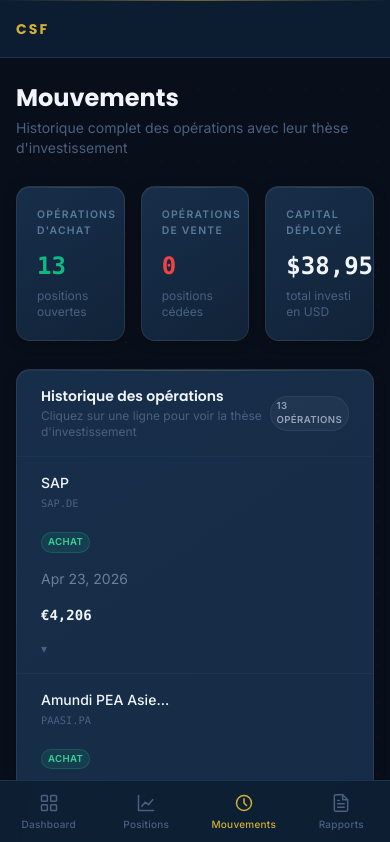
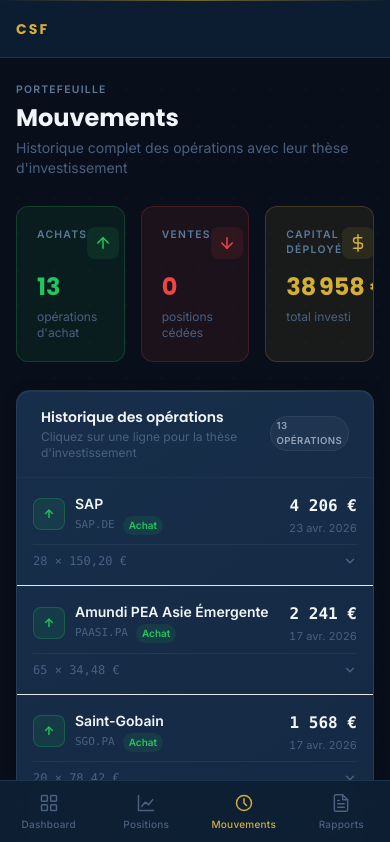
Before and after one commit to perriereti-sys/clermont-student-fund, a Next.js app in the folder clermont-student-fund/: page /mouvements in a window 390 px wide. Shown: the top 842 px of the page. Built offline with nearby package versions, Linux system fonts and the light colour scheme.

Commit message:
feat: page mouvements redesign — colonnes alignées, mobile propre, dates FR

```diff
--- a/clermont-student-fund/app/mouvements/page.tsx
+++ b/clermont-student-fund/app/mouvements/page.tsx
@@ -5,37 +5,98 @@ import { Movement } from '@/lib/types';
 export default function MouvementsPage() {
   const movements = movementsData.movements as Movement[];
 
-  const totalBuys     = movements.filter((m) => m.type === 'BUY').length;
-  const totalSells    = movements.filter((m) => m.type === 'SELL').length;
-  const totalInvested = movements.filter((m) => m.type === 'BUY').reduce((s, m) => s + m.totalEUR, 0);
+  const buys     = movements.filter(m => m.type === 'BUY');
+  const sells    = movements.filter(m => m.type === 'SELL');
+  const invested = buys.reduce((s, m) => s + m.totalEUR, 0);
+  const divs     = movements.filter(m => m.type === 'DIVIDEND');
 
-  const fmtUsd = (n: number) =>
-    new Intl.NumberFormat('en-US', { style: 'currency', currency: 'USD', maximumFractionDigits: 0 }).format(n);
+  const fmtEur = (n: number) =>
+    new Intl.NumberFormat('fr-FR', { style: 'currency', currency: 'EUR', maximumFractionDigits: 0 }).format(n);
 
   const stats = [
-    { label: 'Opérations d\'achat',  value: totalBuys,            color: 'text-gain',      sub: 'positions ouvertes'    },
-    { label: 'Opérations de vente',  value: totalSells,           color: 'text-loss',      sub: 'positions cédées'      },
-    { label: 'Capital déployé',      value: fmtUsd(totalInvested),color: 'text-slate-100', sub: 'total investi en USD'  },
+    {
+      label: 'Achats',
+      value: buys.length,
+      sub: 'opérations d\'achat',
+      color: '#22c55e',
+      bg: 'rgba(34,197,94,0.08)',
+      border: 'rgba(34,197,94,0.2)',
+      icon: (
+        <svg width="18" height="18" viewBox="0 0 24 24" fill="none" stroke="currentColor" strokeWidth="2" strokeLinecap="round" strokeLinejoin="round">
+          <line x1="12" y1="19" x2="12" y2="5" /><polyline points="5 12 12 5 19 12" />
+        </svg>
+      ),
+    },
+    {
+      label: 'Ventes',
+      value: sells.length,
+      sub: 'positions cédées',
+      color: '#ef4444',
+      bg: 'rgba(239,68,68,0.08)',
+      border: 'rgba(239,68,68,0.2)',
+      icon: (
+        <svg width="18" height="18" viewBox="0 0 24 24" fill="none" stroke="currentColor" strokeWidth="2" strokeLinecap="round" strokeLinejoin="round">
+          <line x1="12" y1="5" x2="12" y2="19" /><polyline points="19 12 12 19 5 12" />
+        </svg>
+      ),
+    },
+    {
+      label: 'Capital déployé',
+      value: fmtEur(invested),
+      sub: 'total investi',
+      color: '#D4AF37',
+      bg: 'rgba(212,175,55,0.08)',
+      border: 'rgba(212,175,55,0.2)',
+      icon: (
+        <svg width="18" height="18" viewBox="0 0 24 24" fill="none" stroke="currentColor" strokeWidth="2" strokeLinecap="round" strokeLinejoin="round">
+          <line x1="12" y1="1" x2="12" y2="23" />
+          <path d="M17 5H9.5a3.5 3.5 0 0 0 0 7h5a3.5 3.5 0 0 1 0 7H6" />
+        </svg>
+      ),
+    },
+    ...(divs.length > 0 ? [{
+      label: 'Dividendes',
+      value: divs.length,
+      sub: 'perçus',
+      color: '#3b82f6',
+      bg: 'rgba(59,130,246,0.08)',
+      border: 'rgba(59,130,246,0.2)',
+      icon: (
+        <svg width="18" height="18" viewBox="0 0 24 24" fill="none" stroke="currentColor" strokeWidth="2" strokeLinecap="round" strokeLinejoin="round">
+          <polyline points="22 12 18 12 15 21 9 3 6 12 2 12" />
+        </svg>
+      ),
+    }] : []),
   ];
 
   return (
     <div className="flex flex-col gap-7">
 
-      {/* Page header */}
+      {/* Header */}
       <div>
+        <p className="section-label mb-1">Portefeuille</p>
         <h1 className="font-display font-bold text-2xl text-slate-100">Mouvements</h1>
         <p className="text-sm mt-1" style={{ color: '#4A6080' }}>
           Historique complet des opérations avec leur thèse d'investissement
         </p>
       </div>
 
-      {/* Summary stats */}
-      <div className="grid grid-cols-3 gap-4">
-        {stats.map(({ label, value, color, sub }) => (
-          <div key={label} className="card relative overflow-hidden rounded-xl p-5">
-            <div className="absolute top-0 inset-x-0 h-px bg-gradient-to-r from-transparent via-gold/15 to-transparent" />
-            <p className="section-label mb-3">{label}</p>
-            <p className={`font-display font-bold text-2xl font-mono ${color}`}>{value}</p>
+      {/* Stats */}
+      <div className={`grid gap-4 ${stats.length === 4 ? 'grid-cols-2 sm:grid-cols-4' : 'grid-cols-3'}`}>
+        {stats.map(({ label, value, sub, color, bg, border, icon }) => (
+          <div
+            key={label}
+            className="relative rounded-xl p-5 overflow-hidden"
+            style={{ background: bg, border: `1px solid ${border}` }}
+          >
+            <div className="flex items-start justify-between mb-3">
+              <p className="section-label">{label}</p>
+              <div className="w-8 h-8 rounded-lg flex items-center justify-center flex-shrink-0"
+                style={{ background: `${color}18`, color }}>
+                {icon}
+              </div>
+            </div>
+            <p className="font-display font-bold text-2xl tabular-nums" style={{ color }}>{value}</p>
             <p className="text-xs mt-1.5" style={{ color: '#4A6080' }}>{sub}</p>
           </div>
         ))}
--- a/clermont-student-fund/components/movements/MovementsTable.tsx
+++ b/clermont-student-fund/components/movements/MovementsTable.tsx
@@ -5,11 +5,18 @@ import { Movement } from '@/lib/types';
 
 interface Props { movements: Movement[] }
 
-const TYPE_CFG: Record<string, { label: string; badge: string }> = {
-  BUY:      { label: 'Achat',    badge: 'badge-gain'  },
-  SELL:     { label: 'Vente',    badge: 'badge-loss'  },
-  DIVIDEND: { label: 'Dividende',badge: 'badge-blue'  },
+const TYPE_CFG: Record<string, { label: string; color: string; bg: string; border: string }> = {
+  BUY:      { label: 'Achat',     color: '#22c55e', bg: 'rgba(34,197,94,0.1)',   border: 'rgba(34,197,94,0.25)'  },
+  SELL:     { label: 'Vente',     color: '#ef4444', bg: 'rgba(239,68,68,0.1)',   border: 'rgba(239,68,68,0.25)'  },
+  DIVIDEND: { label: 'Dividende', color: '#3b82f6', bg: 'rgba(59,130,246,0.1)',  border: 'rgba(59,130,246,0.25)' },
 };
+
+const fmtDate  = (s: string) => new Date(s).toLocaleDateString('fr-FR', { day: 'numeric', month: 'short', year: 'numeric' });
+const fmtTotal = (n: number, cur: string) =>
+  new Intl.NumberFormat('fr-FR', { style: 'currency', currency: cur === 'EUR' ? 'EUR' : 'USD', maximumFractionDigits: 0 }).format(n);
+const fmtPrice = (n: number, cur: string) =>
+  new Intl.NumberFormat('fr-FR', { style: 'currency', currency: cur === 'EUR' ? 'EUR' : 'USD', minimumFractionDigits: 2, maximumFractionDigits: 2 }).format(n);
+const fmtQty   = (n: number) => n % 1 === 0 ? n.toString() : n.toFixed(4);
 
 export default function MovementsTable({ movements }: Props) {
   const [expandedId, setExpandedId] = useState<string | null>(null);
@@ -17,20 +24,6 @@ export default function MovementsTable({ movements }: Props) {
   const sorted = [...movements].sort((a, b) =>
     new Date(b.date).getTime() - new Date(a.date).getTime()
   );
-
-  const fmtAmount = (n: number, currency: string) =>
-    new Intl.NumberFormat('en-US', {
-      style: 'currency',
-      currency: currency === 'EUR' ? 'EUR' : 'USD',
-      maximumFractionDigits: 0,
-    }).format(n);
-  const fmtPrice = (n: number, currency: string) =>
-    new Intl.NumberFormat('en-US', {
-      style: 'currency',
-      currency: currency === 'EUR' ? 'EUR' : 'USD',
-      maximumFractionDigits: 2,
-    }).format(n);
-  const fmtDate = (s: string) => new Date(s).toLocaleDateString('en-US', { day: '2-digit', month: 'short', year: 'numeric' });
 
   return (
     <div className="card-static relative overflow-hidden rounded-2xl">
@@ -40,68 +33,164 @@ export default function MovementsTable({ movements }: Props) {
       <div className="px-6 py-4 border-b border-navy-600 flex items-center justify-between">
         <div>
           <h2 className="text-sm font-display font-semibold text-slate-100">Historique des opérations</h2>
-          <p className="text-xs mt-0.5" style={{ color: '#4A6080' }}>Cliquez sur une ligne pour voir la thèse d'investissement</p>
+          <p className="text-xs mt-0.5" style={{ color: '#4A6080' }}>Cliquez sur une ligne pour la thèse d'investissement</p>
         </div>
         <span className="badge badge-gray">{movements.length} opérations</span>
       </div>
 
-      {/* Table header */}
-      <div className="hidden sm:grid grid-cols-[180px_100px_1fr_1fr_140px_32px] gap-4 px-6 py-2.5 border-b border-navy-600"
-        style={{ background: 'rgba(9,15,26,0.4)' }}>
-        {['Actif', 'Type', 'Date', 'Montant', 'Détail', ''].map(h => (
-          <p key={h} className="section-label">{h}</p>
-        ))}
+      {/* Column headers — desktop only */}
+      <div
+        className="hidden sm:flex items-center px-6 py-2.5 border-b border-navy-600 gap-4"
+        style={{ background: 'rgba(9,15,26,0.4)' }}
+      >
+        <p className="section-label flex-1 min-w-0">Actif</p>
+        <p className="section-label w-20 text-center">Type</p>
+        <p className="section-label w-32 text-right">Date</p>
+        <p className="section-label w-40 text-right">Détail</p>
+        <p className="section-label w-28 text-right">Montant</p>
+        <div className="w-5" />
       </div>
 
       {/* Rows */}
-      <div className="divide-y divide-navy-600">
+      <div className="divide-y" style={{ borderColor: 'rgba(255,255,255,0.05)' }}>
         {sorted.map((mov) => {
-          const cfg = TYPE_CFG[mov.type] ?? { label: mov.type, badge: 'badge-gray' };
+          const cfg    = TYPE_CFG[mov.type] ?? { label: mov.type, color: '#94a3b8', bg: 'rgba(148,163,184,0.1)', border: 'rgba(148,163,184,0.2)' };
           const isOpen = expandedId === mov.id;
 
           return (
             <div key={mov.id}>
               <button
                 onClick={() => setExpandedId(isOpen ? null : mov.id)}
-                className={`w-full text-left transition-colors duration-150 group ${isOpen ? 'bg-navy-700' : 'hover:bg-navy-700/60'}`}
+                className="w-full text-left transition-colors duration-150"
+                style={{ background: isOpen ? 'rgba(212,175,55,0.03)' : undefined }}
               >
-                <div className="px-6 py-4 grid sm:grid-cols-[180px_100px_1fr_1fr_140px_32px] items-center gap-4">
-                  {/* Asset name */}
-                  <div>
-                    <p className="font-medium text-sm text-slate-100 group-hover:text-gold transition-colors duration-150 asset-name">
-                      {mov.name}
+                {/* ── Desktop row ── */}
+                <div className="hidden sm:flex items-center px-6 py-4 gap-4 group hover:bg-white/[0.02] transition-colors">
+
+                  {/* Asset */}
+                  <div className="flex items-center gap-3 flex-1 min-w-0">
+                    <div className="flex-shrink-0 w-8 h-8 rounded-lg flex items-center justify-center text-xs font-bold"
+                      style={{ background: cfg.bg, color: cfg.color, border: `1px solid ${cfg.border}` }}>
+                      {mov.type === 'BUY' ? '↑' : mov.type === 'SELL' ? '↓' : '$'}
+                    </div>
+                    <div className="min-w-0">
+                      <p className="font-semibold text-sm text-slate-100 truncate group-hover:text-gold transition-colors">{mov.name}</p>
+                      <p className="font-mono text-[11px] mt-0.5" style={{ color: '#4A6080' }}>{mov.ticker}</p>
+                    </div>
+                  </div>
+
+                  {/* Type */}
+                  <div className="w-20 flex justify-center">
+                    <span
+                      className="text-[11px] font-semibold px-2.5 py-1 rounded-full"
+                      style={{ background: cfg.bg, color: cfg.color, border: `1px solid ${cfg.border}` }}
+                    >
+                      {cfg.label}
+                    </span>
+                  </div>
+
+                  {/* Date */}
+                  <p className="w-32 text-right text-sm tabular-nums" style={{ color: '#6B8099' }}>{fmtDate(mov.date)}</p>
+
+                  {/* Qty × Price */}
+                  <p className="w-40 text-right font-mono text-xs tabular-nums" style={{ color: '#4A6080' }}>
+                    {fmtQty(mov.quantity)} × {fmtPrice(mov.price, mov.currency)}
+                  </p>
+
+                  {/* Total */}
+                  <p className="w-28 text-right font-mono font-bold text-base text-slate-100 tabular-nums">
+                    {fmtTotal(mov.totalEUR, mov.currency)}
+                  </p>
+
+                  {/* Chevron */}
+                  <div
+                    className="w-5 flex items-center justify-center transition-transform duration-200"
+                    style={{ transform: isOpen ? 'rotate(180deg)' : 'rotate(0deg)', color: '#4A6080' }}
+                  >
+                    <svg width="14" height="14" viewBox="0 0 24 24" fill="none" stroke="currentColor" strokeWidth="2.5" strokeLinecap="round" strokeLinejoin="round">
+                      <polyline points="6 9 12 15 18 9" />
+                    </svg>
+                  </div>
+                </div>
+
+                {/* ── Mobile card ── */}
+                <div className="sm:hidden px-4 py-4 group">
+                  <div className="flex items-start justify-between gap-3">
+                    {/* Left */}
+                    <div className="flex items-center gap-2.5 min-w-0">
+                      <div className="flex-shrink-0 w-8 h-8 rounded-lg flex items-center justify-center text-xs font-bold"
+                        style={{ background: cfg.bg, color: cfg.color, border: `1px solid ${cfg.border}` }}>
+                        {mov.type === 'BUY' ? '↑' : mov.type === 'SELL' ? '↓' : '$'}
+                      </div>
+                      <div className="min-w-0">
+                        <p className="font-semibold text-sm text-slate-100 truncate">{mov.name}</p>
+                        <div className="flex items-center gap-2 mt-0.5">
+                          <p className="font-mono text-[11px]" style={{ color: '#4A6080' }}>{mov.ticker}</p>
+                          <span
+                            className="text-[10px] font-semibold px-1.5 py-0.5 rounded-full"
+                            style={{ background: cfg.bg, color: cfg.color }}
+                          >
+                            {cfg.label}
+                          </span>
+                        </div>
+                      </div>
+                    </div>
+
+                    {/* Right */}
+                    <div className="text-right flex-shrink-0">
+                      <p className="font-mono font-bold text-base text-slate-100 tabular-nums">{fmtTotal(mov.totalEUR, mov.currency)}</p>
+                      <p className="text-[11px] mt-0.5 tabular-nums" style={{ color: '#4A6080' }}>{fmtDate(mov.date)}</p>
+                    </div>
+                  </div>
+
+                  {/* Detail row */}
+                  <div className="flex items-center justify-between mt-2 pt-2" style={{ borderTop: '1px solid rgba(255,255,255,0.05)' }}>
+                    <p className="font-mono text-xs tabular-nums" style={{ color: '#4A6080' }}>
+                      {fmtQty(mov.quantity)} × {fmtPrice(mov.price, mov.currency)}
                     </p>
-                    <p className="font-mono text-2xs mt-0.5" style={{ color: '#4A6080' }}>{mov.ticker}</p>
+                    <div
+                      className="transition-transform duration-200"
+                      style={{ transform: isOpen ? 'rotate(180deg)' : 'rotate(0deg)', color: '#4A6080' }}
+                    >
+                      <svg width="14" height="14" viewBox="0 0 24 24" fill="none" stroke="currentColor" strokeWidth="2.5" strokeLinecap="round" strokeLinejoin="round">
+                        <polyline points="6 9 12 15 18 9" />
+                      </svg>
+                    </div>
                   </div>
-                  {/* Type badge */}
-                  <div>
-                    <span className={`badge ${cfg.badge}`}>{cfg.label}</span>
-                  </div>
-                  {/* Date */}
-                  <p className="text-sm" style={{ color: '#6B8099' }}>{fmtDate(mov.date)}</p>
-                  {/* Amount */}
-                  <p className="font-mono font-semibold text-sm text-slate-100">{fmtAmount(mov.totalEUR, mov.currency)}</p>
-                  {/* Price detail */}
-                  <p className="font-mono text-xs hidden sm:block" style={{ color: '#4A6080' }}>
-                    {mov.quantity % 1 === 0 ? mov.quantity : mov.quantity.toFixed(4)} × {fmtPrice(mov.price, mov.currency)}
-                  </p>
-                  {/* Expand icon */}
-                  <span className={`text-xs transition-transform duration-200 ${isOpen ? 'rotate-180' : ''}`}
-                    style={{ color: '#4A6080' }}>
-                    ▾
-                  </span>
                 </div>
               </button>
 
-              {/* Thesis panel */}
+              {/* Expanded thesis */}
               {isOpen && (
-                <div className="px-6 pb-5 pt-1 border-t border-navy-600"
-                  style={{ background: 'rgba(9,15,26,0.3)' }}>
-                  <div className="rounded-xl p-4 border" style={{ background: '#0B1C2C', borderColor: 'rgba(212,175,55,0.15)' }}>
-                    <p className="section-label mb-2.5" style={{ color: 'rgba(212,175,55,0.6)' }}>
+                <div
+                  className="px-4 sm:px-6 pb-5 pt-1"
+                  style={{ background: 'rgba(9,15,26,0.4)', borderTop: '1px solid rgba(255,255,255,0.05)' }}
+                >
+                  <div
+                    className="rounded-xl p-5 mt-2"
+                    style={{ background: 'rgba(11,28,44,0.8)', border: `1px solid ${cfg.border}` }}
+                  >
+                    {/* Meta */}
+                    <div className="flex flex-wrap items-center gap-3 mb-4">
+                      <span
+                        className="text-[11px] font-semibold px-2.5 py-1 rounded-full"
+                        style={{ background: cfg.bg, color: cfg.color, border: `1px solid ${cfg.border}` }}
+                      >
+                        {cfg.label} · {fmtDate(mov.date)}
+                      </span>
+                      <span className="text-[11px] font-mono font-semibold px-2.5 py-1 rounded-full"
+                        style={{ background: 'rgba(212,175,55,0.08)', color: '#D4AF37', border: '1px solid rgba(212,175,55,0.2)' }}>
+                        {fmtQty(mov.quantity)} × {fmtPrice(mov.price, mov.currency)} = {fmtTotal(mov.totalEUR, mov.currency)}
+                      </span>
+                    </div>
+
+                    {/* Thesis label */}
+                    <p className="text-[10px] font-semibold tracking-widest uppercase mb-2" style={{ color: 'rgba(212,175,55,0.5)' }}>
                       Thèse d'investissement
                     </p>
-                    <p className="text-sm leading-relaxed text-slate-300">
+
+                    {/* Thesis text */}
+                    <p className="text-sm leading-relaxed" style={{ color: '#94a3b8' }}>
                       {mov.justification}
                     </p>
                   </div>
```
